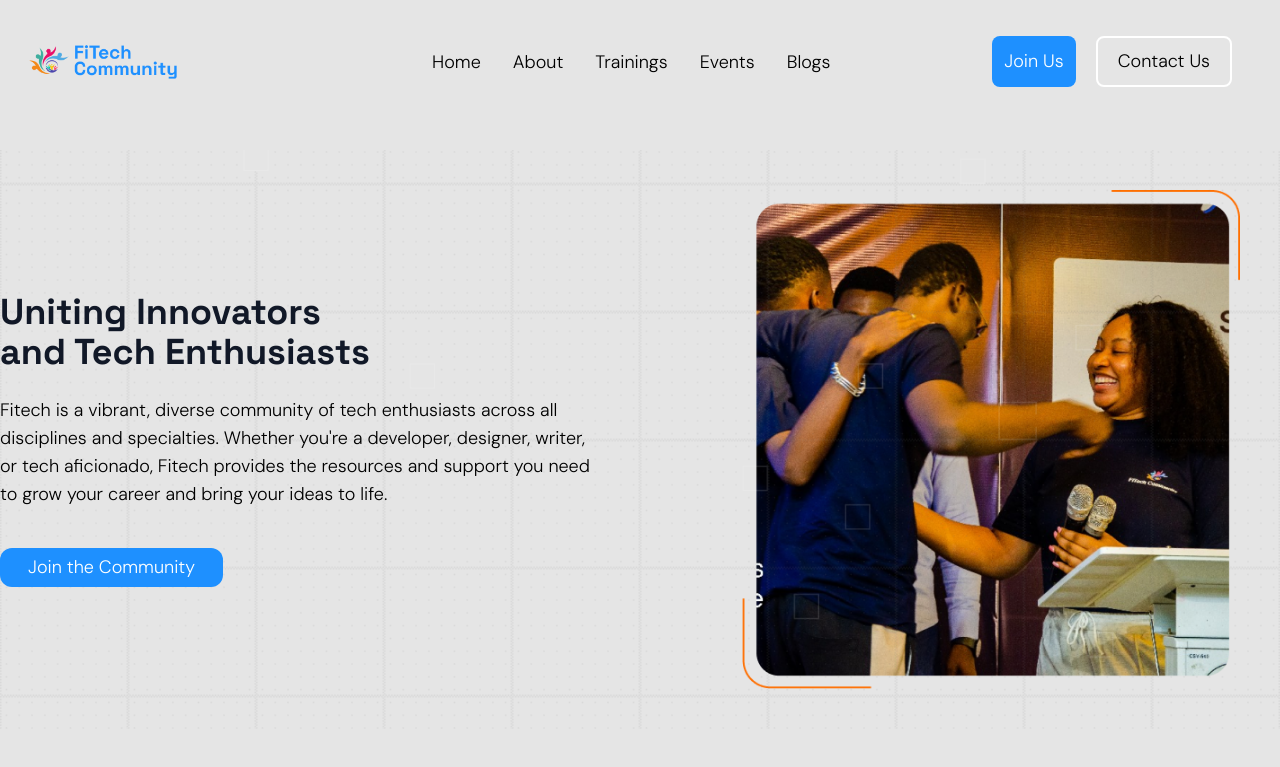
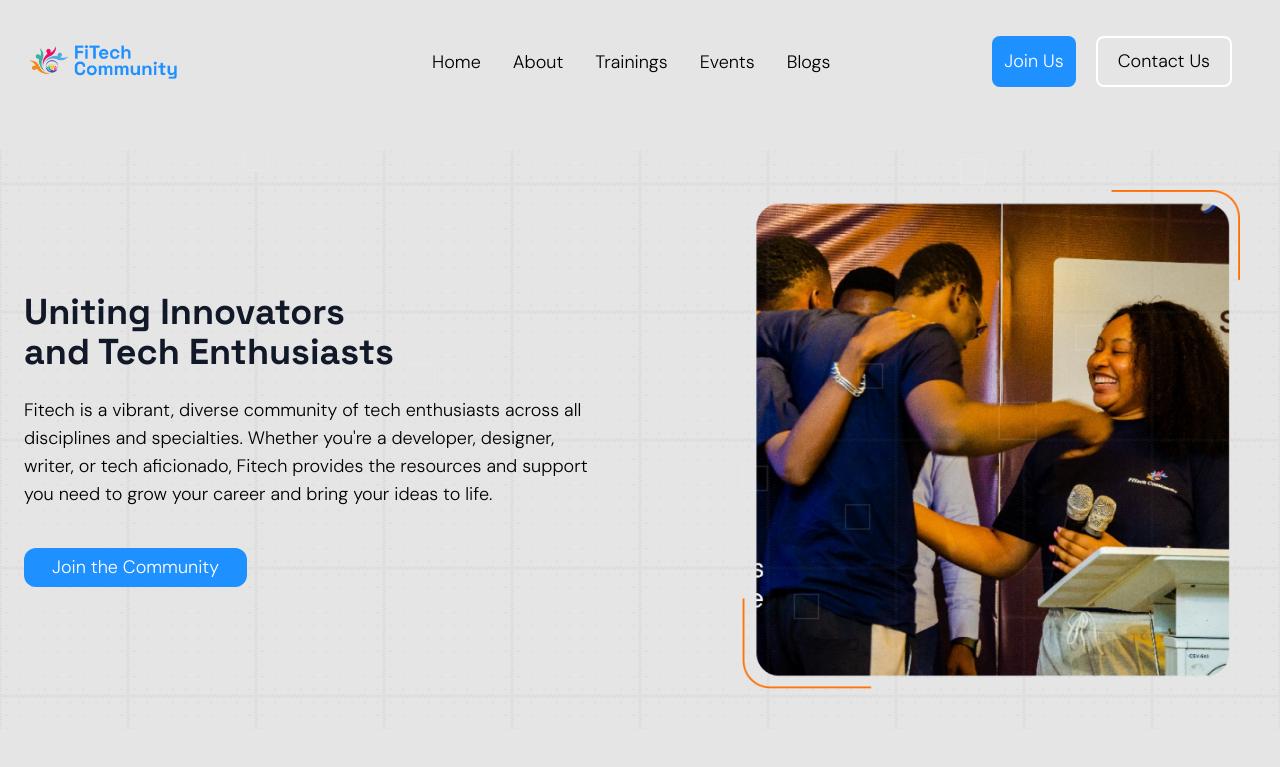
Before and after one commit to React-Community-Kaduna/fitech_website, a React (Vite) app: page /about in a window 1280 px wide. Shown: the top 767 px of the page. Built offline with nearby package versions, Linux system fonts and the light colour scheme.

Commit message:
minor fix

```diff
--- a/src/Components/Members.jsx
+++ b/src/Components/Members.jsx
@@ -9,7 +9,7 @@ import cardImg6 from "../assets/ebube.png";
 import cardImg7 from "../assets/victor.png";
 import cardImg8 from "../assets/love.png";
 
-let data = [
+const data = [
   {
     name: "Faith M. Roberts",
     description: "Founder and Community Lead",
@@ -85,7 +85,7 @@ function Members() {
   }, []);
 
   return (
-    <section className="bg-[#e5e5e5]">
+    <section className="w-full bg-[#e5e5e5] relative">
       <div className="absolute inset-0">
         <img
           src={bg}
@@ -110,13 +110,13 @@ function Members() {
       </div>
 
       {/* teams section */}
-      <div className="container mx-auto pt-[3.5rem] bg-[#e5e5e5] relative z-1000">
-        <div className="flex flex-wrap justify-center gap-6 p-3">
+      <div className="w-full pt-[3.5rem] bg-[#e5e5e5] z-1000">
+        <div className="max-w-[1200px] mx-auto grid grid-cols-1 md:grid-cols-2 lg:grid-cols-4 gap-6 p-3">
           {data.map((member, index) => (
             <div
               key={index}
               ref={(el) => (cardRefs.current[index] = el)}
-              className="w-full md:w-[300px] h-[411px] p-3 shadow-lg bg-[#e5e5e5] rounded-lg flex flex-col translate-y-10 transition-all duration-700"
+              className="w-full h-[411px] p-3 shadow-lg bg-[#e5e5e5] rounded-lg flex flex-col translate-y-10 transition-all duration-700 opacity-0"
               style={{
                 border: "2px solid rgba(255, 207, 170, 1)",
               }}
@@ -126,7 +126,7 @@ function Members() {
                 alt={member.name}
                 className="h-[319px] w-full object-cover rounded-lg"
               />
-              <div className="">
+              <div className="flex-grow flex flex-col justify-end">
                 <h2 className="text-[20px]">{member.name}</h2>
                 <p className="text-gray-500 -mt-3 text-[14px]">
                   {member.description}
--- a/src/pages/About.jsx
+++ b/src/pages/About.jsx
@@ -95,10 +95,10 @@ function About() {
           </ul>
         </div>
       </NavBar>
-      <main className="flex-1 w-full mt-10 md:mt-[150px] overflow-x-hidden">
+      <main className="w-full mt-10 md:mt-[150px] overflow-x-hidden">
         {/* Hero Section */}
-        <section className="relative container mx-auto py-6 overflow-hidden">
-          <div className="grid grid-cols-1 lg:grid-cols-2 gap-8 items-center">
+        <section className="w-full relative container mx-auto py-6 overflow-hidden">
+          <div className="w-full grid grid-cols-1 lg:grid-cols-2 gap-8 items-center">
             <div className="absolute inset-0">
               <img
                 src={bg}
@@ -107,10 +107,7 @@ function About() {
               />
             </div>
 
-            <motion.div
-              {...slideIn}
-              className="relative z-10 w-full pr-6 pt-6 pb-6 "
-            >
+            <motion.div {...slideIn} className="relative z-10 w-full p-6">
               <motion.h1
                 {...fadeInUp}
                 className="text-3xl md:text-4xl text-gray-900 mb-4 sm:mb-6 mt-5 sm:-mt-0"
@@ -274,8 +271,8 @@ function About() {
 
         {/* Meet Our Team Section */}
         <motion.section
+          className="bg-[#e5e5e5] w-full overflow-hidden mt-10 mb-5"
           {...fadeIn}
-          className="bg-[#e5e5e5] relative mx-auto py-6 overflow-hidden mt-10 mb-5"
         >
           <Members />
         </motion.section>
```
